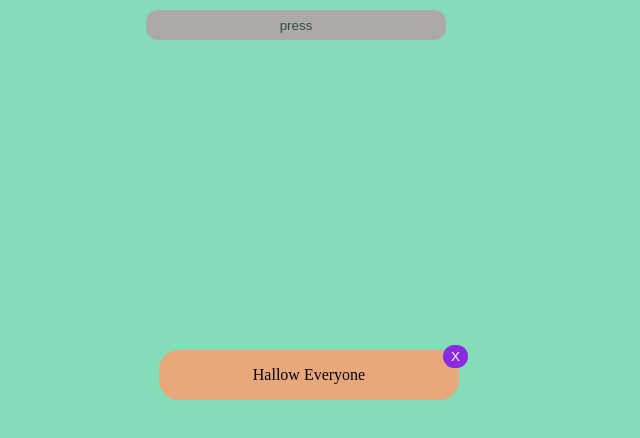
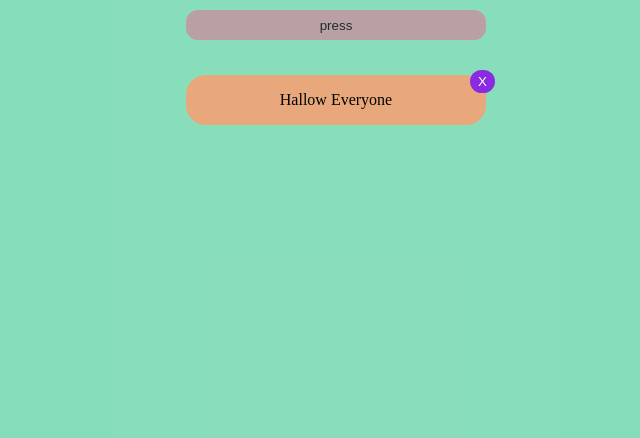
Before and after one commit to Saravana16041999/drapdown, a plain HTML site: page index.html in a window 1280 px wide. Both pictures are taken after a click on the button "press". Shown: the whole page, without its empty margins (304-944 px from the left). Drawn offline with Linux system fonts and the light colour scheme.

Commit message:
completed

```diff
--- a/index.html
+++ b/index.html
@@ -8,6 +8,7 @@
     <link rel="stylesheet" href="/style.css" />
   </head>
   <body>
+    <div class="main">
       <div class="overlay"></div>
       <button class="newbtn" id="btn">press</button>
       <div class="para oppen" id="main">
@@ -15,5 +16,6 @@
         <button class="btn_para" id="closebtn">X</button>
       </div>
       <script src="/script.js"></script>
+    </div>
   </body>
 </html>
--- a/script.js
+++ b/script.js
@@ -20,8 +20,7 @@ function closeevery(){
 }
 btn.addEventListener(`click`,()=>{
     openevery()
-    const mytimeout = setTimeout(closeevery,7000)
-    return mytimeout
+    setTimeout(closeevery,7000)
 })
 
 closebtn.addEventListener('click',()=>{
--- a/style.css
+++ b/style.css
@@ -6,11 +6,16 @@ body{
     display: flex;
     justify-content: center;
     background-color: #85dcb8;
-    height: 50rem;
-    width: 75rem;
+}
+.main{
+    width: 450px;
+    height: 600px;
+    position: relative;
+    display: flex;
+    justify-content: center;
 }
 .overlay{
-    background-color: #85dcb85c;
+    background-color: #96e0c235;
     position: absolute;
     width: 100%;
     height: 100%;
@@ -32,15 +37,15 @@ body{
 
 .para{
     position: absolute;
+    width: 300px;
     left: 50%;
-    bottom: 50%;
-    width: 300px;
+    top: 50%;
     height: 50px;
     background-color: #e8a87c;
     display: flex;
     justify-content: center;
     align-items: center;
-    /* transform: translate(-50%,-50%); */
+    transform: translate(-50%,-50%);
     transition: ease-in-out 2s;
     border-radius: 20px;
 
@@ -60,13 +65,15 @@ body{
 
 .oppen{
     top: -50%;
-    transform: translate(-5%,-500%);
-    left: 35%;
+    transform: translate(-50%,-50%);
+    left: 50%;
 }
 .close{
     top: 100px;
-    left: 35%;
-    transform: translate(5%,500%);
+    left: 50%;
+    transform: translate(-50%,-50%);
 }
-.main{
+
+@media screen and (max-width : 425px){
+
 }
```
Lines whose indentation alone changed are shown as unchanged.
